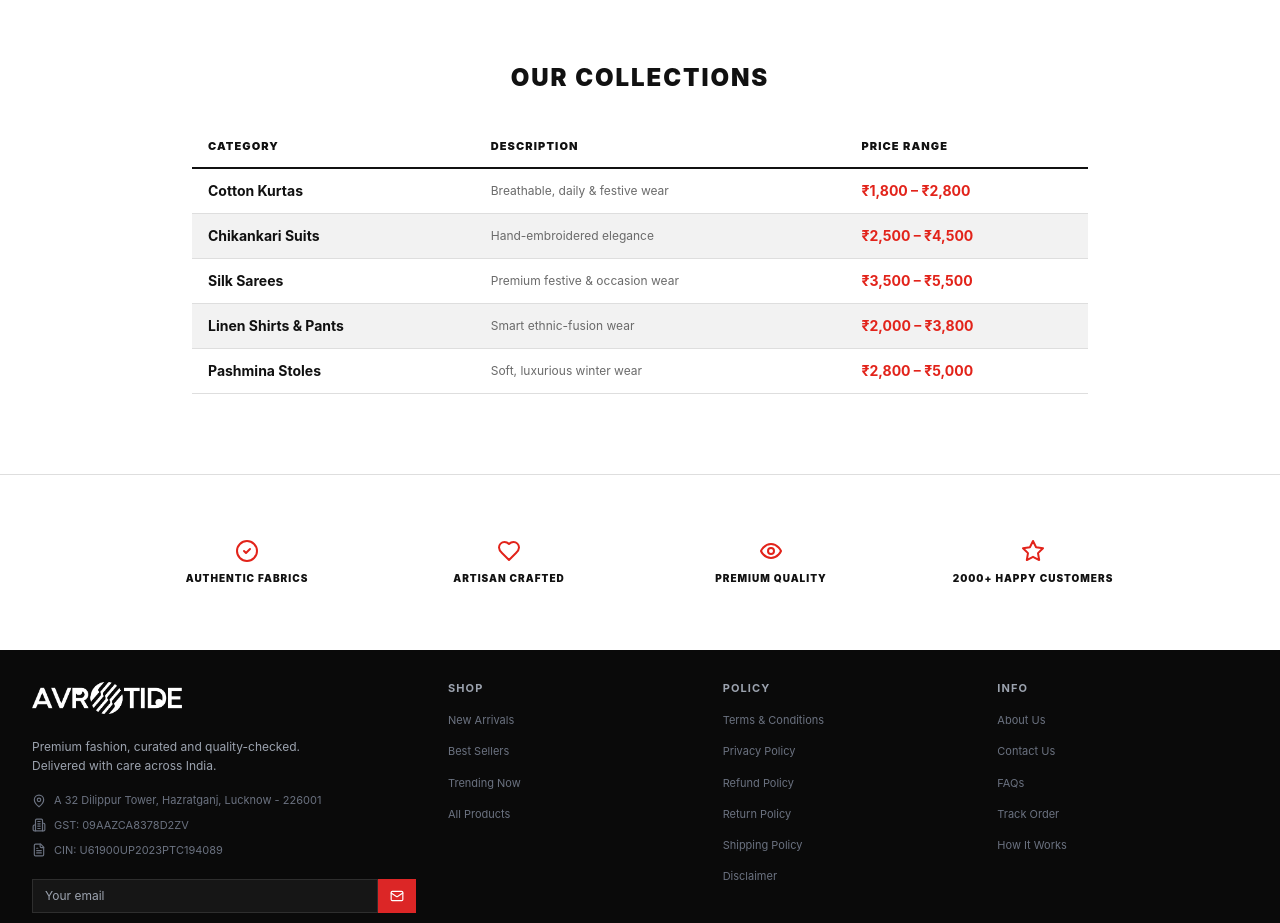
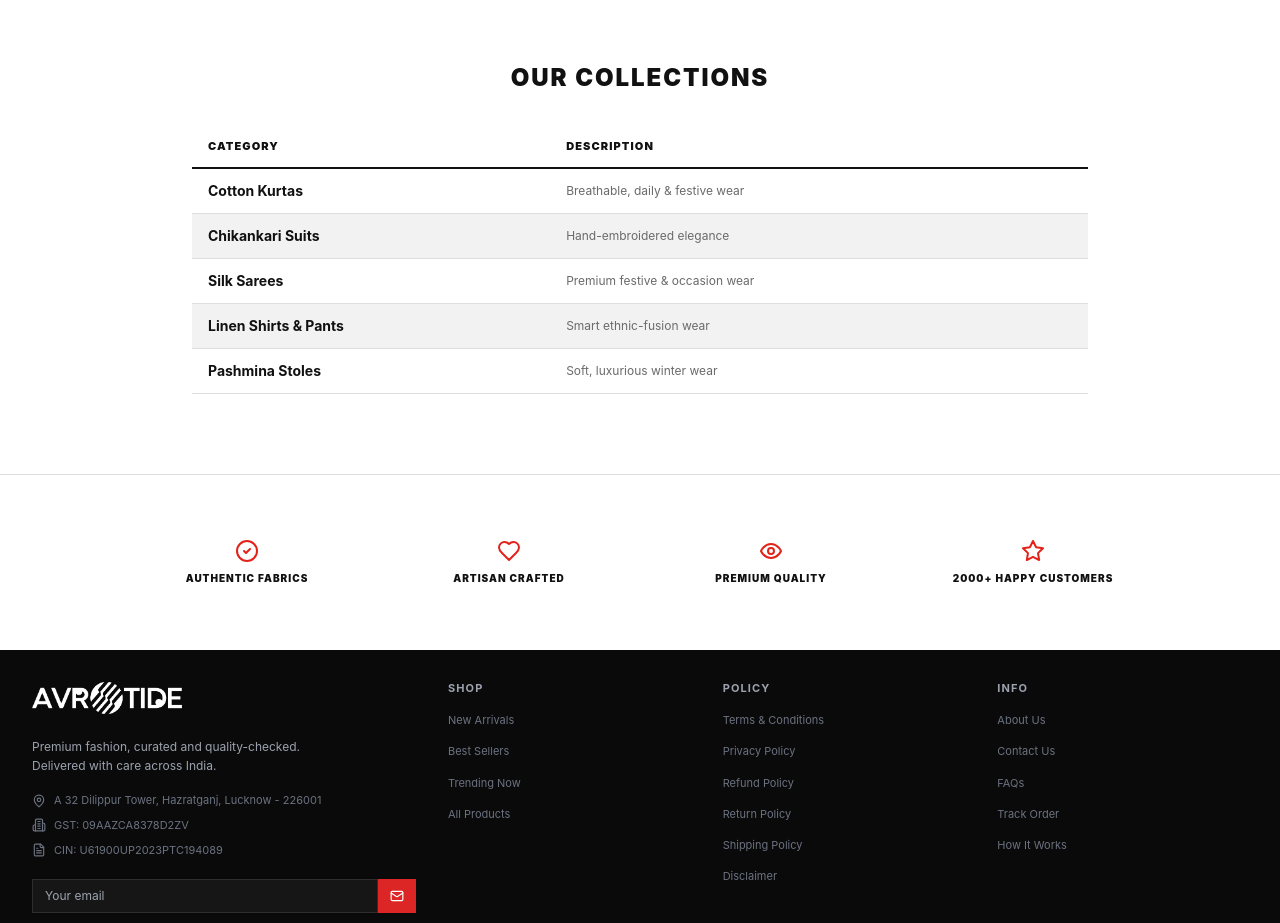
Before and after one commit to devendr2025a/ecommerce-platform, a React (Vite) app in the folder frontend/: page /about in a window 1280 px wide. Shown: the part 1580-2503 px from the top of the page. Built offline with nearby package versions, Linux system fonts and the light colour scheme; no server answers.

Commit message:
change some pages

```diff
--- a/frontend/src/pages/About.jsx
+++ b/frontend/src/pages/About.jsx
@@ -25,27 +25,27 @@ const PILLARS = [
 const CATEGORIES = [
   {
     name: "Cotton Kurtas",
-    range: "₹1,800 – ₹2,800",
+    // range: "₹1,800 – ₹2,800",
     desc: "Breathable, daily & festive wear",
   },
   {
     name: "Chikankari Suits",
-    range: "₹2,500 – ₹4,500",
+    // range: "₹2,500 – ₹4,500",
     desc: "Hand-embroidered elegance",
   },
   {
     name: "Silk Sarees",
-    range: "₹3,500 – ₹5,500",
+    // range: "₹3,500 – ₹5,500",
     desc: "Premium festive & occasion wear",
   },
   {
     name: "Linen Shirts & Pants",
-    range: "₹2,000 – ₹3,800",
+    // range: "₹2,000 – ₹3,800",
     desc: "Smart ethnic-fusion wear",
   },
   {
     name: "Pashmina Stoles",
-    range: "₹2,800 – ₹5,000",
+    // range: "₹2,800 – ₹5,000",
     desc: "Soft, luxurious winter wear",
   },
 ];
@@ -180,7 +180,7 @@ export default function About() {
                     Description
                   </th>
                   <th className="text-left py-3 px-4 text-[11px] font-black uppercase tracking-[0.1em] text-[var(--vg-black)]">
-                    Price Range
+                    {/* Price Range */}
                   </th>
                 </tr>
               </thead>
```
